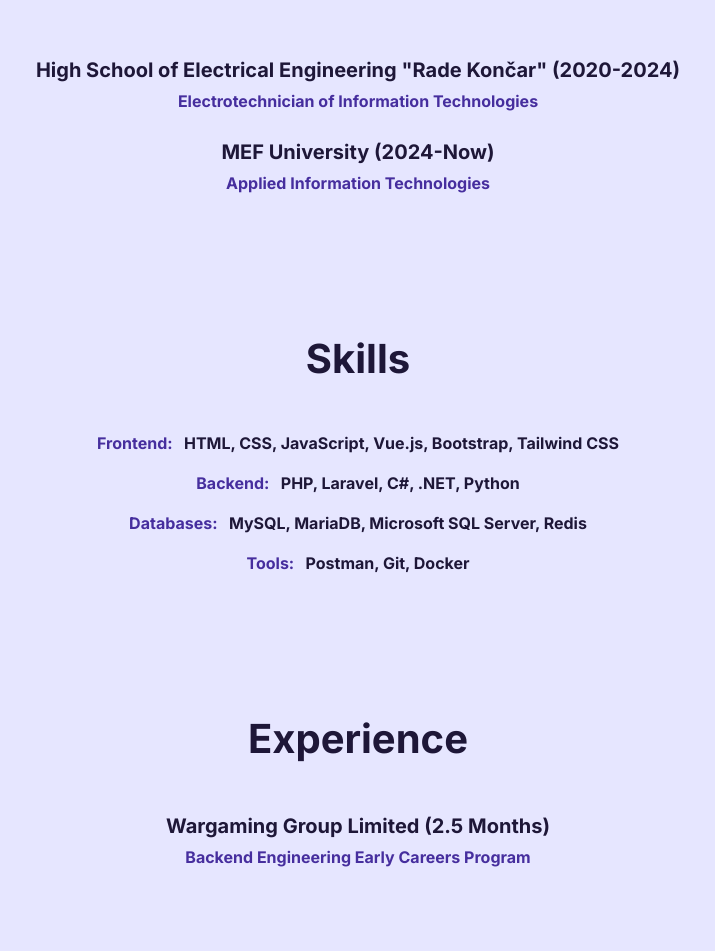
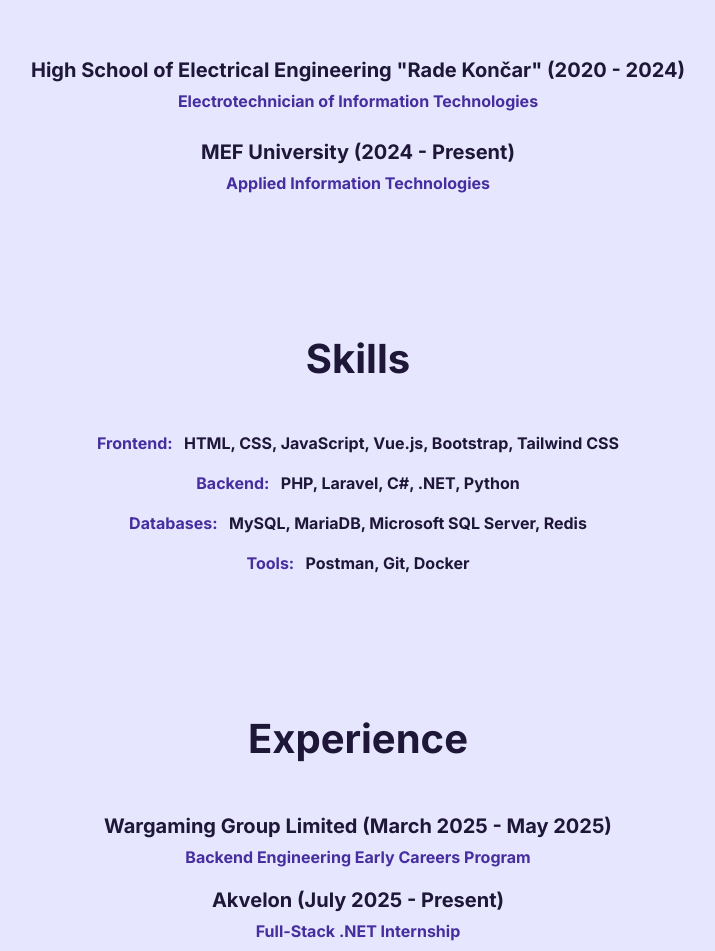
Before and after one commit to Mihajlo-Petrovic/my-portfolio, a Vue app: page /about-me in a window 1280 px wide. Shown: the part 201-1152 px from the top of the page, without its empty margins (282-997 px from the left). Built offline with nearby package versions, Linux system fonts and the light colour scheme.

Commit message:
Update AboutMe.vue

```diff
--- a/src/components/AboutMe.vue
+++ b/src/components/AboutMe.vue
@@ -5,10 +5,10 @@
             <section class="mb-140">
                 <h3 class="fw-bold mt-90 mb-5">Education</h3>
 
-                <p class="mb-1 fs-5">High School of Electrical Engineering "Rade Končar" (2020-2024)</p>
+                <p class="mb-1 fs-5">High School of Electrical Engineering "Rade Končar" (2020 - 2024)</p>
                 <p class="mt-1 fs-6 color-purple">Electrotechnician of Information Technologies</p>
 
-                <p class="mt-4 mb-1 fs-5">MEF University (2024-Now)</p>
+                <p class="mt-4 mb-1 fs-5">MEF University (2024 - Present)</p>
                 <p class="mt-1 fs-6 color-purple">Applied Information Technologies</p>
             </section>
 
@@ -24,8 +24,11 @@
             <section class="mb-140">
                 <h3 class="fw-bold mb-5">Experience</h3>
 
-                <p class="mb-1 fs-5">Wargaming Group Limited (2.5 Months)</p>
+                <p class="mb-1 fs-5">Wargaming Group Limited (March 2025 - May 2025)</p>
                 <p class="mt-1 fs-6 color-purple">Backend Engineering Early Careers Program</p>
+
+                <p class="mb-1 fs-5">Akvelon (July 2025 - Present)</p>
+                <p class="mt-1 fs-6 color-purple">Full-Stack .NET Internship</p>
             </section>
 
             <section class="mb-140">
```
